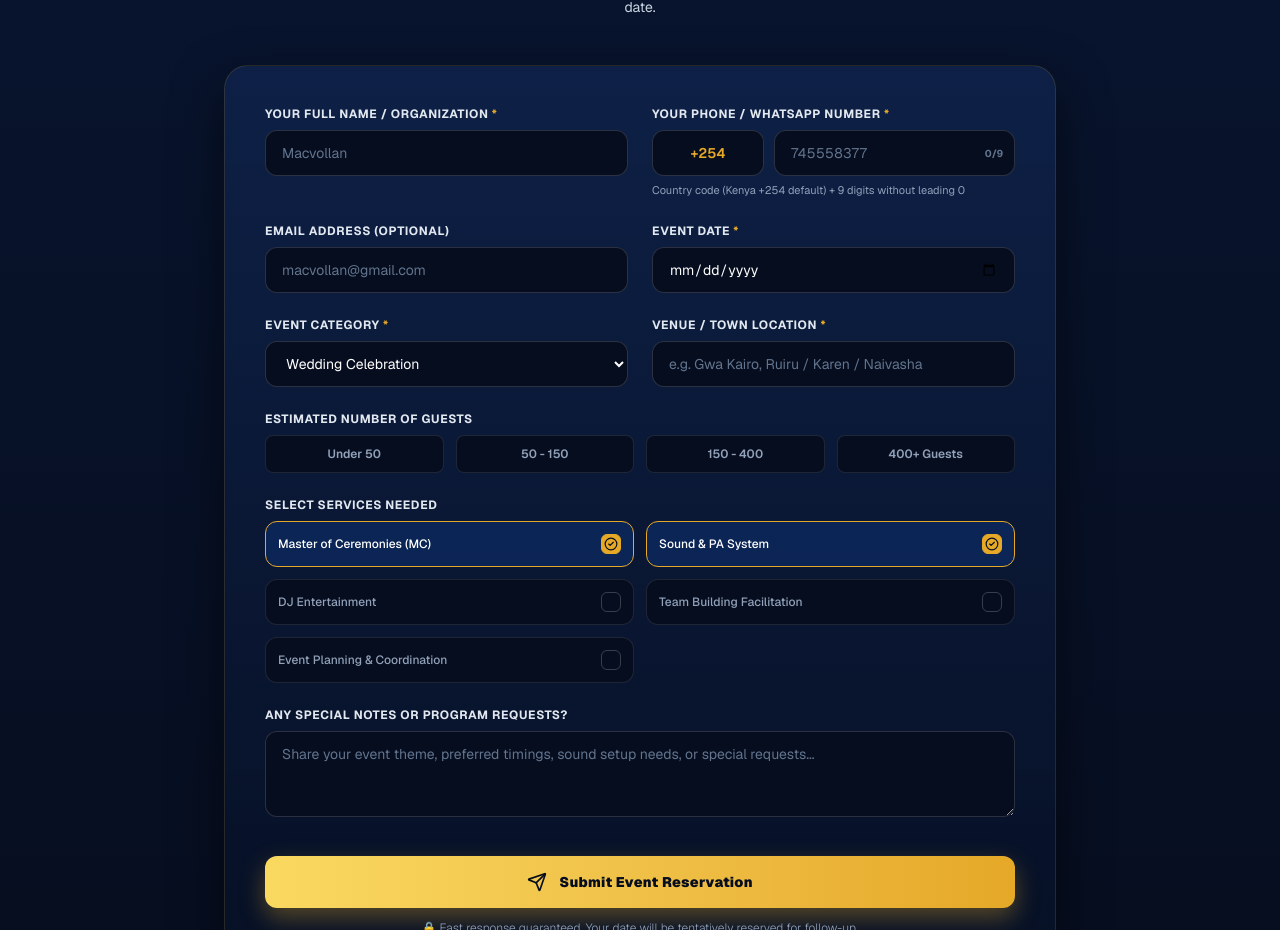
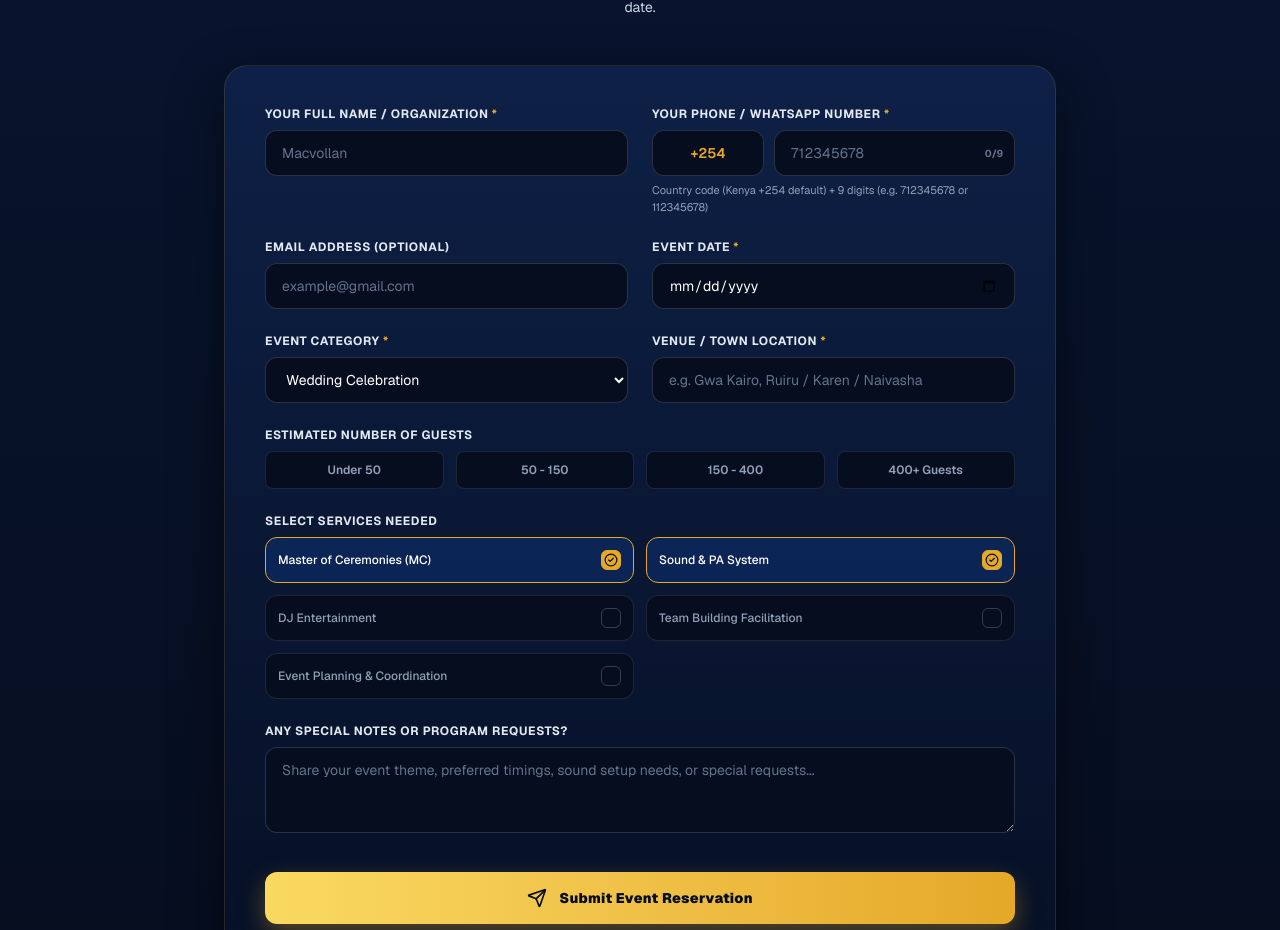
Before and after one commit to macvollan/the-modest-mc, a Next.js app: page / in a window 1280 px wide. Shown: the part 6635-7565 px from the top of the page. Built offline with nearby package versions, Linux system fonts and the light colour scheme; no server answers; the database is empty.

Commit message:
Update booking form phone and email placeholders to 712345678 / 112345678 and example@gmail.com

```diff
--- a/src/app/page.tsx
+++ b/src/app/page.tsx
@@ -465,7 +465,7 @@ export default function Home() {
 
     const cleanCode = countryCode.replace(/[^0-9]/g, "") || "254";
     if (clientPhoneDigits.length !== 9) {
-      setPhoneError("Please enter the 9 digits of your phone number (e.g. 745558377).");
+      setPhoneError("Please enter the 9 digits of your phone number (e.g. 712345678 or 112345678).");
       return;
     }
     setPhoneError("");
@@ -1486,7 +1486,7 @@ export default function Home() {
                         aria-label="9-digit Phone Number"
                         value={clientPhoneDigits}
                         onChange={(e) => handlePhoneDigitsChange(e.target.value)}
-                        placeholder="745558377"
+                        placeholder="712345678"
                         className="w-full bg-[#060D1E] border border-white/15 rounded-xl px-4 py-3 pr-14 text-sm text-white placeholder-slate-500 focus:outline-none focus:border-[#E5A827] transition-colors tracking-wide"
                       />
                       <span
@@ -1502,7 +1502,7 @@ export default function Home() {
                     <p className="text-[11px] text-red-400 mt-1.5">{phoneError}</p>
                   ) : (
                     <p className="text-[11px] text-slate-400 mt-1.5">
-                      Country code (Kenya +254 default) + 9 digits without leading 0
+                      Country code (Kenya +254 default) + 9 digits (e.g. 712345678 or 112345678)
                     </p>
                   )}
                 </div>
@@ -1518,7 +1518,7 @@ export default function Home() {
                     type="email"
                     value={clientEmail}
                     onChange={(e) => setClientEmail(e.target.value)}
-                    placeholder="macvollan@gmail.com"
+                    placeholder="example@gmail.com"
                     className="w-full bg-[#060D1E] border border-white/15 rounded-xl px-4 py-3 text-sm text-white placeholder-slate-500 focus:outline-none focus:border-[#E5A827] transition-colors"
                   />
                 </div>
```
